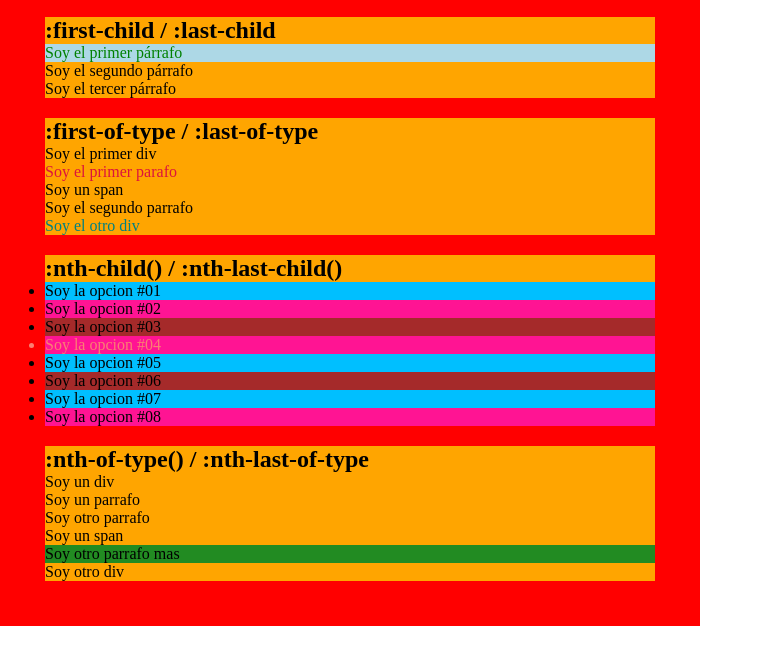
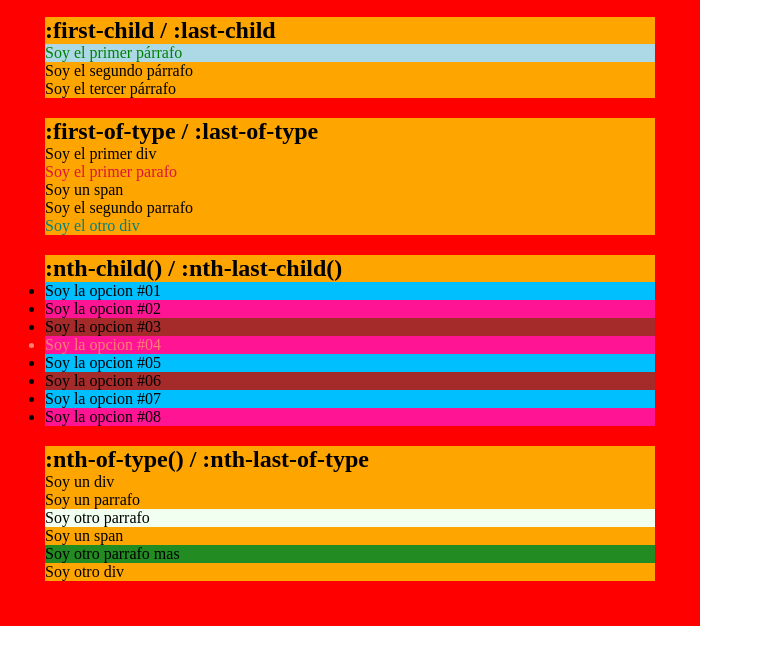
Before and after one commit to Rodrigo-Emca/EducacionIT-ProgramacionFullStack, a plain HTML site: page modulo02-maquetadorWebAvanzado/clase.06/speudoclases.html in a window 1280 px wide. Shown: the part 103-768 px from the top of the page, without its empty margins (0-763 px from the left). Drawn offline with Linux system fonts and the light colour scheme.

Commit message:
clase 06 - pseudo clases

```diff
--- a/modulo02-maquetadorWebAvanzado/clase.06/css/pseudoclasesStyles.css
+++ b/modulo02-maquetadorWebAvanzado/clase.06/css/pseudoclasesStyles.css
@@ -77,8 +77,14 @@ h2, h3, h4, h5, h6 {
     background-color: brown;
 }
 
+/* !pseudoclase: nth-of-type() */
+/* Selecciona el tipo elegido, desde arriba. */
+.lista-b p:nth-of-type(2){
+    background-color: honeydew;
+}
+
 /* !pseudoclase: nth-last-of-type() */
-
+/* Selecciona el tipo elegido, desde abajo. */
 .lista-b p:nth-last-of-type(1){
     background-color: forestgreen;
 }
```
